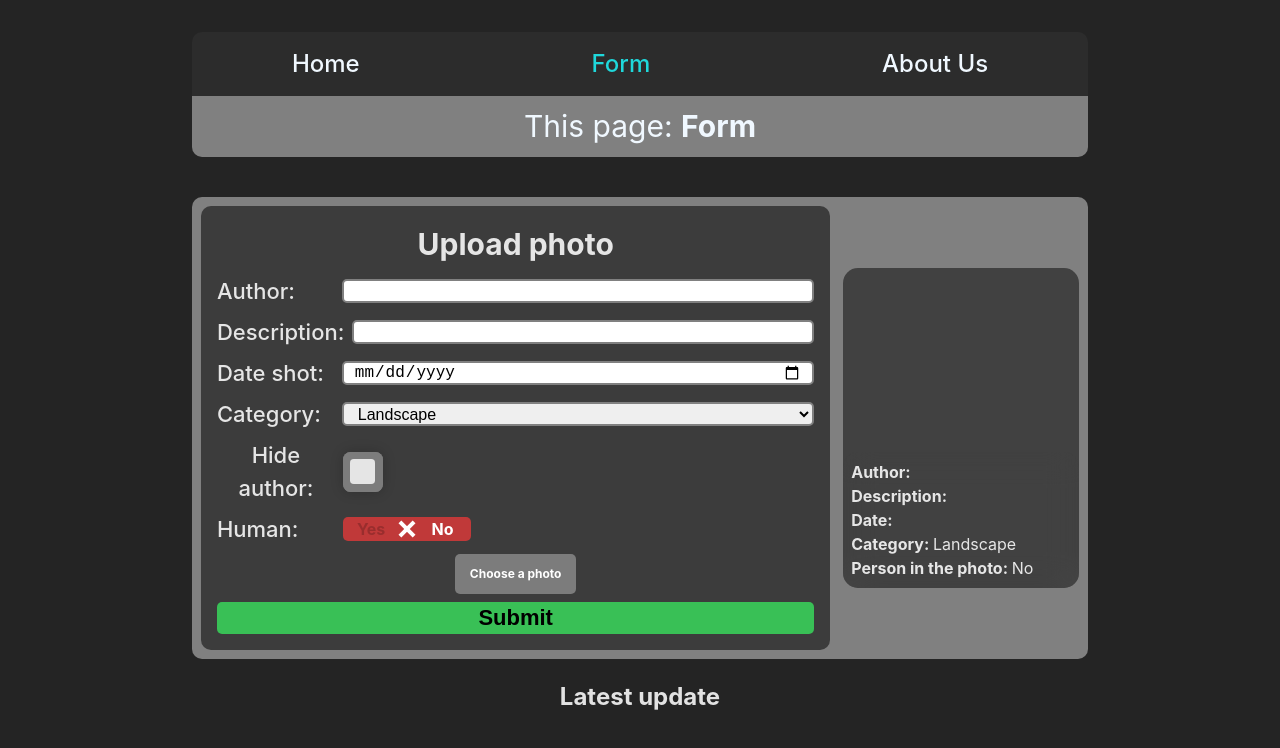
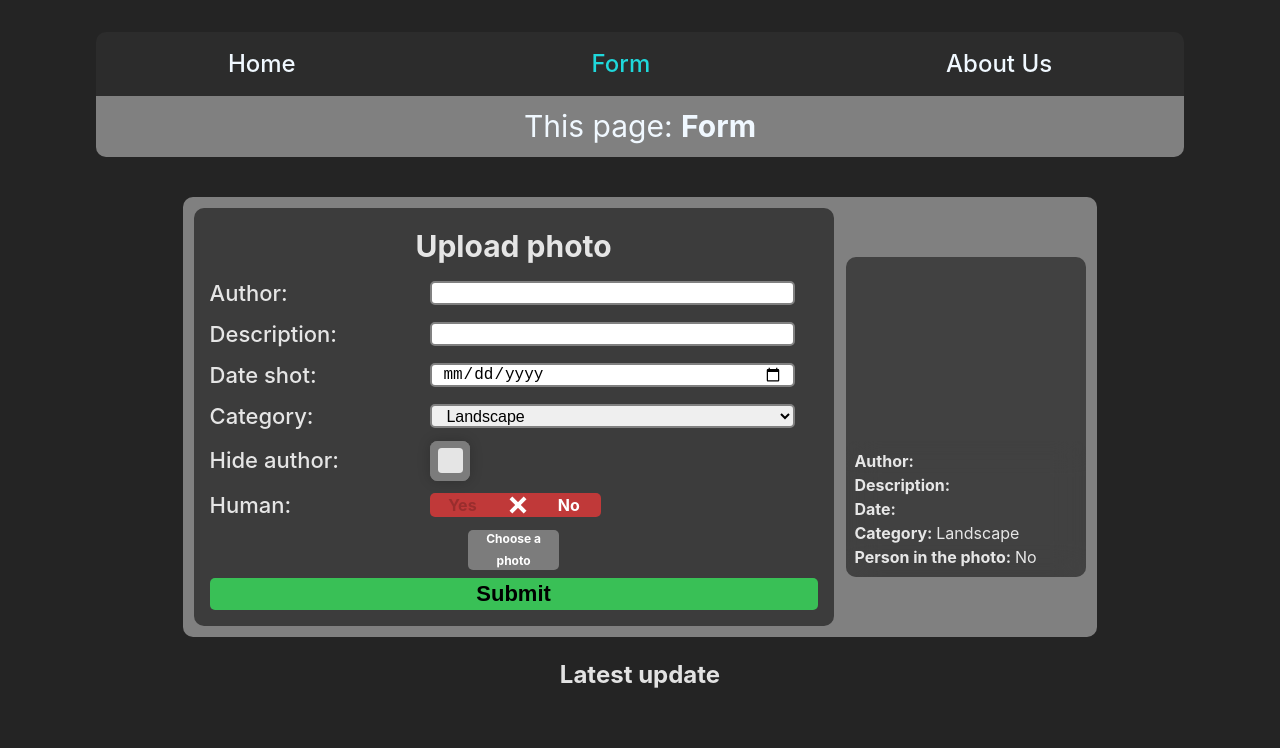
Before and after one commit to hell-llex/rs-school-react, a React app: page /form in a window 1280 px wide. Shown: the top 748 px of the page. Built offline with nearby package versions, Linux system fonts and the light colour scheme; the HTML template or start-up script is replaced by a standard one.

Commit message:
fix: fix style adaptive

```diff
--- a/src/components/Form.tsx
+++ b/src/components/Form.tsx
@@ -49,14 +49,14 @@ export function Form(props: {
   }
 
   return (
-    <form className="forms-container" onSubmit={handleSubmit(onSubmit)}>
-      <h2 className="forms-title-base">Upload photo</h2>
+    <form className="form-container" onSubmit={handleSubmit(onSubmit)}>
+      <h2 className="form-title-base">Upload photo</h2>
       {сompletedForm ? (
-        <h2 className="forms-title-completed">Data saved and uploaded</h2>
+        <h2 className="form-title-completed">Data saved and uploaded</h2>
       ) : (
         <>
           <div className="item">
-            <label>Author:</label>
+            <label className="title">Author:</label>
             <input
               {...register('author', {
                 minLength: {
@@ -79,7 +79,7 @@ export function Form(props: {
           </div>
           {errors?.author && <p className="error">{errors.author.message}</p>}
           <div className="item">
-            <label htmlFor="">Description:</label>
+            <label className="title">Description:</label>
             <input
               {...register('description', {
                 minLength: {
@@ -104,7 +104,7 @@ export function Form(props: {
           </div>
           {errors?.description && <p className="error">{errors.description.message}</p>}
           <div className="item">
-            <label htmlFor="">Date shot:</label>
+            <label className="title">Date shot:</label>
             <input
               {...register('date', {
                 required: 'This field is required!',
@@ -121,7 +121,7 @@ export function Form(props: {
           </div>
           {errors?.date && <p className="error">{errors.date.message}</p>}
           <div className="item">
-            <label htmlFor="">Category:</label>
+            <label className="title">Category:</label>
             <select
               {...register('category', {
                 onChange: updateCard,
@@ -145,7 +145,7 @@ export function Form(props: {
           </div>
           {errors?.category && <p className="error">{errors.category.message}</p>}
           <div className="item">
-            <label htmlFor="">Hide author:</label>
+            <label className="title">Hide author:</label>
             <div className="checker-container">
               <label className="checker">
                 <input
@@ -172,7 +172,7 @@ export function Form(props: {
             </div>
           </div>
           <div className="item">
-            <label htmlFor="">Human:</label>
+            <label className="title">Human:</label>
             <div className="toggle-radio">
               <input
                 {...register('human', { onChange: updateCard })}
--- a/src/pages/FormPage.tsx
+++ b/src/pages/FormPage.tsx
@@ -52,7 +52,7 @@ export function FormPage() {
 
   return (
     <div className="form-page router__page">
-      <div className={`form-container ${animationCard ? 'submit-card' : ''}`}>
+      <div className={`forms-container ${animationCard ? 'submit-card' : ''}`}>
         <Form updateData={updateData} />
         <Card photo={photo} />
       </div>
--- a/src/style/App.css
+++ b/src/style/App.css
@@ -6,7 +6,8 @@
 }
 
 #root {
-  max-width: 1280px;
+  max-width: 1440px;
+  width: 90vw;
   min-height: 100vh;
   margin: 0 auto;
   padding: 2rem;
@@ -14,7 +15,7 @@
 }
 
 .header {
-  width: 70vw;
+  width: 100%;
   margin: 0 auto;
   display: flex;
   flex-direction: column;
--- a/src/style/Cards.css
+++ b/src/style/Cards.css
@@ -13,7 +13,7 @@
   width: 15rem;
   height: 20rem;
   background-color: rgb(65, 65, 65);
-  border-radius: 15px;
+  border-radius: 10px;
   position: relative;
   display: flex;
   justify-content: end;
@@ -28,7 +28,7 @@
   width: 15rem;
   height: 20rem;
   background-color: rgb(65, 65, 65);
-  border-radius: 15px;
+  border-radius: 10px;
   position: relative;
   display: flex;
   justify-content: end;
@@ -49,7 +49,7 @@
   padding: 0.5rem;
   width: 100%;
   backdrop-filter: blur(15px);
-  border-radius: 15px;
+  border-radius: 10px;
   transition: all 0.3s ease-in-out;
 }
 
--- a/src/style/Form.css
+++ b/src/style/Form.css
@@ -3,8 +3,9 @@
   --red: #c03939;
 }
 
-.forms-container {
+.form-container {
   padding: 1rem;
+  min-width: 400px;
   width: 50vw;
   min-height: 40vh;
   display: flex;
@@ -16,13 +17,13 @@
   border-radius: 10px;
 }
 
-.forms-title-base {
+.form-title-base {
   align-self: center;
   margin: 0;
   font-size: 30px;
 }
 
-.forms-title-completed {
+.form-title-completed {
   margin: auto 0;
   align-self: center;
   font-size: 40px;
@@ -35,16 +36,17 @@
   width: 100%;
   gap: 0.5rem;
   display: flex;
+  flex-wrap: wrap;
   flex-direction: row;
   justify-content: flex-start;
   align-items: center;
 }
 
-.item label {
+.item .title {
   display: inline;
   font-size: 22px;
   font-weight: 500;
-  width: 25%;
+  min-width: 35%;
   display: flex;
   justify-content: flex-start;
   align-items: center;
@@ -55,7 +57,7 @@
 .date,
 .category {
   height: 3vh;
-  width: 100%;
+  min-width: 60%;
   border: 2px gray solid;
   border-radius: 5px;
   padding: 0 10px;
@@ -66,13 +68,7 @@
 .description:focus,
 .date:focus,
 .category:focus {
-  height: 3vh;
-  width: 100%;
   outline: whitesmoke auto 2px;
-  border: 2px gray solid;
-  border-radius: 5px;
-  padding: 0 10px;
-  font-size: 16px;
 }
 
 .item.required,
@@ -109,7 +105,7 @@
 }
 
 .checker-container {
-  width: 100%;
+  /* width: 100%; */
   display: flex;
   justify-content: flex-start;
   align-items: center;
@@ -205,7 +201,7 @@
 
 .toggle-radio {
   position: relative;
-  width: 100%;
+  min-width: 60%;
   height: 3vh;
   display: flex;
   justify-content: flex-start;
@@ -219,7 +215,8 @@
   justify-content: space-evenly;
   align-items: center;
   gap: 10px;
-  width: 10vw;
+  min-width: 10rem;
+  max-width: 14rem;
   padding: 0 1vw;
   height: 3vh;
   text-align: center;
@@ -229,7 +226,7 @@
 }
 
 .switch .check {
-  width: 2vw;
+  min-width: 3rem;
   height: 100%;
   display: flex;
   justify-content: center;
@@ -239,6 +236,7 @@
 #no:checked~.switch span {
   width: 20px;
   height: 4px;
+  margin: 0px 0px 0px 0.5em;
   background: #fff;
   display: block;
   transform: rotate(-45deg);
@@ -248,7 +246,7 @@
 #yes:checked~.switch span {
   width: 20px;
   height: 4px;
-  margin: 0px 0px 0px 0.5em;
+  margin: 0px 0px 0px 1.5em;
   background: #fff;
   display: block;
   transform: rotate(-45deg);
--- a/src/style/FormPage.css
+++ b/src/style/FormPage.css
@@ -12,11 +12,11 @@
   align-items: center;
 }
 
-.form-container {
+.forms-container {
   padding: 1%;
-  width: 100%;
   height: 100%;
   display: flex;
+  flex-wrap: wrap;
   flex-direction: row;
   justify-content: space-evenly;
   align-items: center;
@@ -26,8 +26,12 @@
   overflow: hidden;
 }
 
+.forms-container .card {
+  min-width: 15rem;
+}
+
 .form-page .container-cards {
-  width: 65vw;
+  width: 100%;
   padding: 2rem;
   display: flex;
   flex-direction: row;
--- a/src/style/main.css
+++ b/src/style/main.css
@@ -38,7 +38,7 @@ h1 {
 }
 
 button {
-  border-radius: 8px;
+  border-radius: 10px;
   border: 1px solid transparent;
   padding: 0.6em 1.2em;
   font-size: 1em;
```
